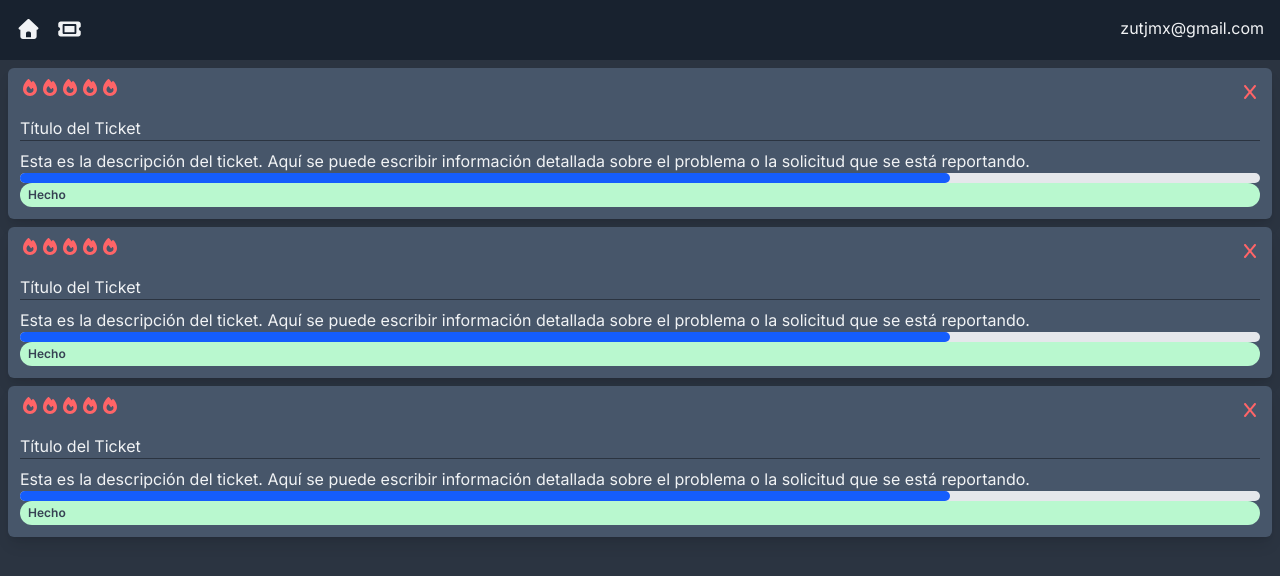
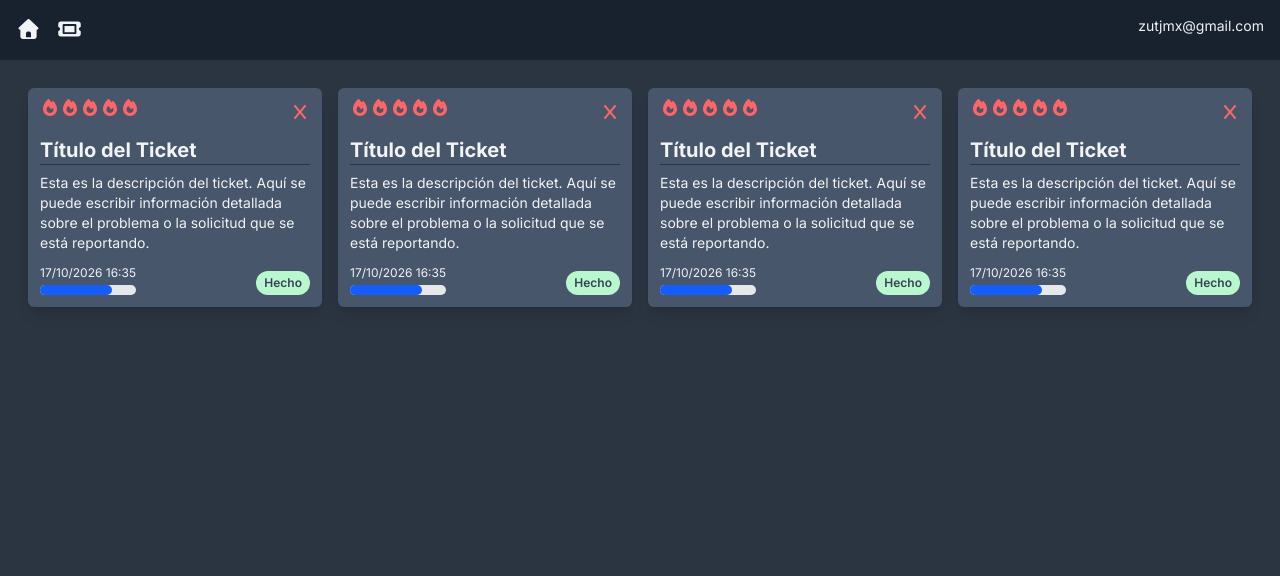
Before and after one commit to zutjmx/ticket-app, a Next.js app: page / in a window 1280 px wide. Shown: the top 576 px of the page. Built offline with nearby package versions, Linux system fonts and the light colour scheme.

Commit message:
Modificaciones 17/10/2026 16:50

```diff
--- a/app/(components)/TicketCard.jsx
+++ b/app/(components)/TicketCard.jsx
@@ -18,8 +18,16 @@ const TicketCard = () => {
         Esta es la descripción del ticket.
         Aquí se puede escribir información detallada sobre el problema o la solicitud que se está reportando.
       </p>
-      <ProgressDisplay />
-      <StatusDisplay />
+      <div className="grow"></div>
+      <div className="flex mt-2">
+        <div className="flex flex-col">
+          <p className="my-1 text-xs">17/10/2026 16:35</p>
+          <ProgressDisplay />
+        </div>
+        <div className="ml-auto flex items-end">
+          <StatusDisplay />
+        </div>
+      </div>
     </div>
   )
 }
--- a/app/globals.css
+++ b/app/globals.css
@@ -1,5 +1,27 @@
 @import "tailwindcss";
 @config "../tailwind.config.js";
+
+@layer base {
+    h1, h2, h3, h4  {
+        @apply font-bold;
+    }
+
+    h1 {
+        @apply text-4xl;
+    }
+    h2 {
+        @apply text-3xl;
+    }
+    h3 {
+        @apply text-2xl;
+    }
+    h4 {
+        @apply text-xl;
+    }
+    p {
+        @apply text-default-text text-sm;
+    }
+}
 
 @layer components {
     .icon {
--- a/app/page.jsx
+++ b/app/page.jsx
@@ -2,10 +2,13 @@ import TicketCard from "./(components)/TicketCard"
 
 const Dashboard = () => {
   return (
-    <div>
-      <TicketCard />
-      <TicketCard />
-      <TicketCard />
+    <div className="p-5">
+      <div className="lg:grid grid-cols-2 xl:grid-cols-4">
+        <TicketCard />
+        <TicketCard />
+        <TicketCard />
+        <TicketCard />
+      </div>
     </div>
   )
 }
```
